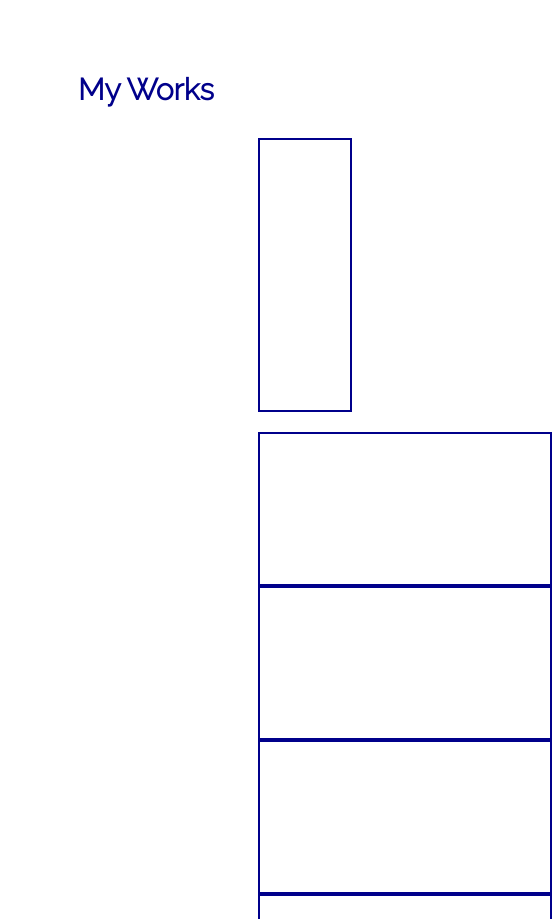
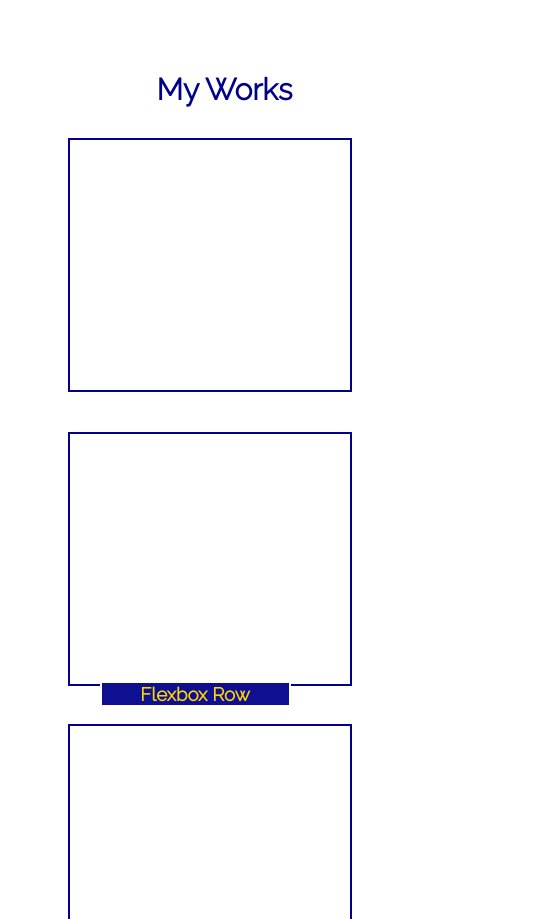
Before and after one commit to thaling11/portfolio-tori-haling, a plain HTML site: page index.html in a window 390 px wide. Shown: the part 1081-2000 px from the top of the page, 552 px wide, since content can reach past the window. Drawn offline with Linux system fonts and the light colour scheme.

Commit message:
fixing flex boxes

```diff
--- a/Assets/css/style.css
+++ b/Assets/css/style.css
@@ -82,22 +82,40 @@ h2 {
     border: 2px solid var(--title-text);
 }
 
+.smaller-works:hover,
+.works-box:hover {
+    box-shadow: 3px 3px 4px seagreen;
+}
+
 .small-container {
     display: flex;
     flex-wrap: wrap;
     position: relative;
     justify-content: space-around;
-    margin: 20px 50px 50px 250px;
+
 }
 
 .smaller-works {
     display: flex;
     flex-wrap: wrap;
     position: relative;
-    height: 150px;
-    width: 290px;
     border: 2px solid var(--title-text);
     justify-content: space-around;
+    margin: 20px 30px 20px 250px;
+    height: 250px;
+
+}
+
+.card-header {
+    color: gold;
+    background-color: rgb(15, 15, 146);
+    border: 2px solid white;
+    position: relative;
+    margin: -25px auto;
+    text-align: center;
+    width: 50%;
+    display: flex;
+    justify-content: center;
 }
 
 .contact-list {
@@ -136,4 +154,13 @@ footer {
     .container,
     nav {
       flex-direction: column;
+      justify-content: space-around;
+      text-align: center;
     }
+
+    .smaller-works,
+    .works-box {
+        margin-left: 60px;
+        padding: 0;
+        justify-content: center;
+    }
--- a/index.html
+++ b/index.html
@@ -45,6 +45,7 @@
         <section class="small-container">
             <div>
                  <div class="smaller-works"></div>
+                 <h3 class="card-header">Flexbox Row</h3>
             </div>
             <div>
                 <div class="smaller-works"></div>
```
